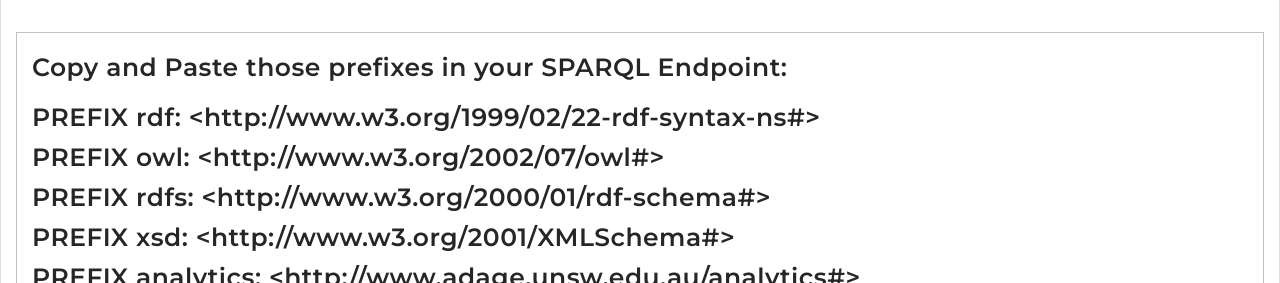
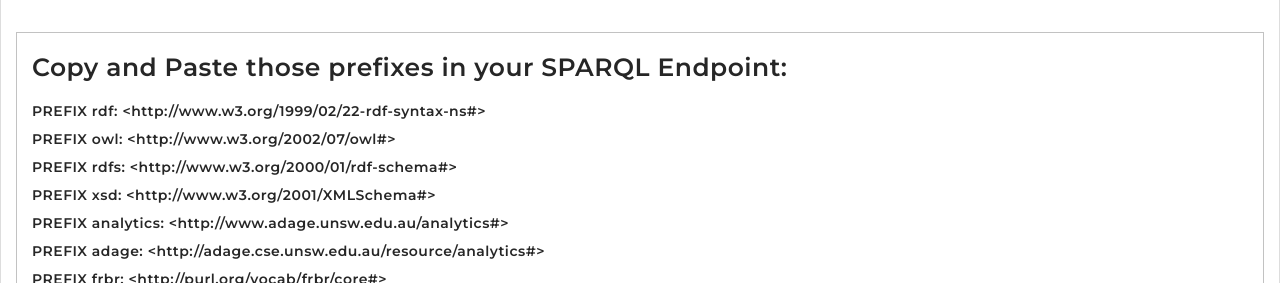
Before and after one commit to Gilles96/House_Price_Project, a plain HTML site: page website_template/sparqlEx.html in a window 1280 px wide. Shown: the part 517-800 px from the top of the page. Drawn offline with nearby package versions, Linux system fonts and the light colour scheme.

Commit message:
changes prefix font size to match with text

```diff
--- a/website_template/css/main.css
+++ b/website_template/css/main.css
@@ -1277,9 +1277,11 @@ Examples Section
     color: rgba(0, 0, 0, 0.85);
     font-size: 25px;
     text-align: left;
-    line-height: 28px;
+    line-height: 16px;
     font-weight: 600;
     text-transform: none;
+    font-size: 14px;
+
 }
 #Examples .inner-text span:first-child {
     color: pink;
```
